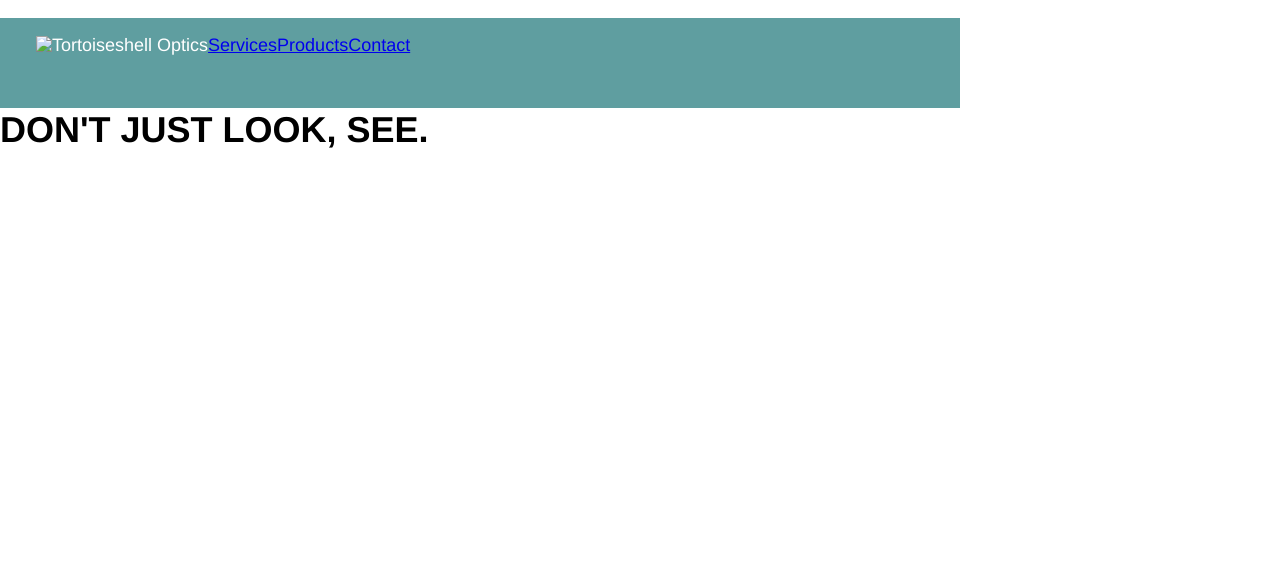
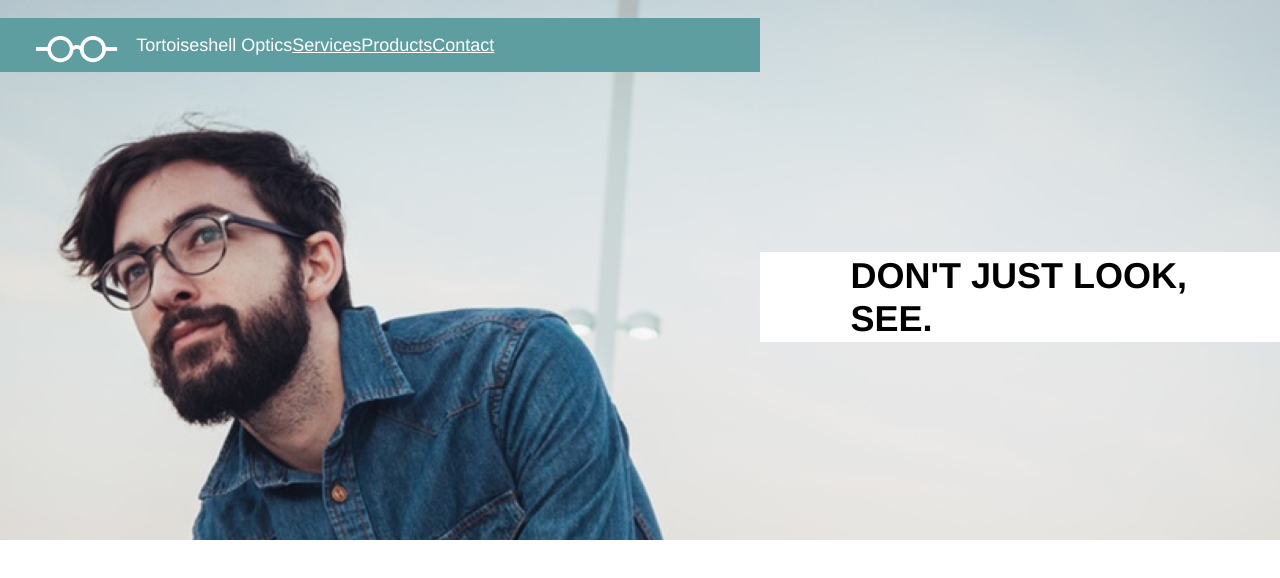
Before and after one commit to rpartap/Tortoiseshell-Optics, a plain HTML site: page index.html in a window 1280 px wide. Drawn offline with Linux system fonts and the light colour scheme.

Commit message:
Begin main banner

```diff
--- a/index.html
+++ b/index.html
@@ -9,11 +9,13 @@
 
     <!--header section-->
     <header>
+      <div class="main-banner">
+    <!--blue logo header-->
         <div class="header-container">
           <div class="company-banner">
             <div class="company-logo">
               <div class="logo">
-              <img src="./resources/images/logo.png" />
+                <img src="resources/images/logo-white.png" />
               </div> <!--logo-->
               <div class="name">
                 <h1>Tortoiseshell Optics</h1>
@@ -23,13 +25,10 @@
                 <a href="#products">Products</a>
                 <a href="#contact">Contact</a>
               </nav>
+            </div> <!--company logo-->
           </div> <!--company banner-->
         </div> <!--container-->
-      </header>
-
-    <!--main banner-->
-
-    <div class="main-banner">
+    <!--tagline section-->
         <div class="tagline">
           <div class="tagline-text">
             <h1>DON'T JUST LOOK, SEE.</h1>
--- a/resources/css/style.css
+++ b/resources/css/style.css
@@ -4,12 +4,15 @@ html {
   line-height: 1.4;
 }
 
+/*logo banner*/
 .header-container {
-  display: flex;
+  display: inline-flex;
   margin-top: 1rem;
-  align-self: center;
+  align-items: flex-start;
   background-color: cadetblue;
-  max-width: 960px;
+  width: 960px;
+  height: 3rem;
+  align-self: flex-start;
 }
 
 .company-banner {
@@ -24,36 +27,50 @@ html {
   align-items: flex-start;
 }
 
-.logo {
+.logo img {
   height: 1.5rem;
+  margin-right: 1rem;
+  padding-bottom: 1rem;
 }
 
-.company-logo .name {
+.name {
   font-size: 1rem;
 }
 
-.company-banner nav {
+.company-logo nav {
   display: inline-flex;
-  align-items: flex-end;
+  align-content: flex-end;
   justify-content: space-between;
 }
 
-main-banner {
-    background-image: url("../resources/images/mainbanner.jpeg");
+.company-logo nav a{
+  color: white;
+}
+
+/*main banner*/
+.main-banner {
+    background-image: url("../images/glasses-bg.png");
     background-repeat: no-repeat;
     background-size: cover;
     background-position: center;
     height: 30rem;
+    display: flex;
+    justify-content: center;
 }
 
 .tagline {
+  display: flex;
   background-color: white;
   color: black;
+  height: 5rem;
+  padding-left: 5rem;
+  padding-right: 5rem;
+  align-items: center;
+  margin-top: 14rem;
 }
 
 .tagline-text {
   font-weight: bold;
   font-size: 2rem;
   line-height: 1.2;
-
 }
```
Lines whose indentation alone changed are shown as unchanged.
